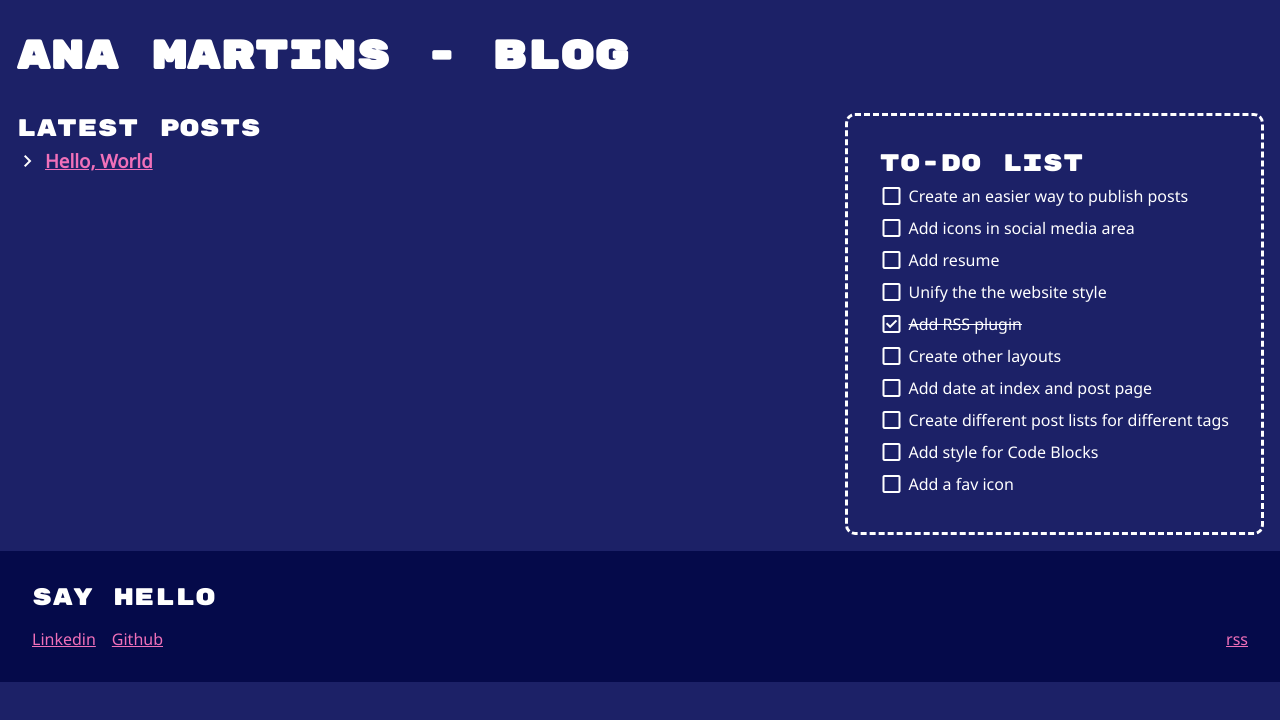
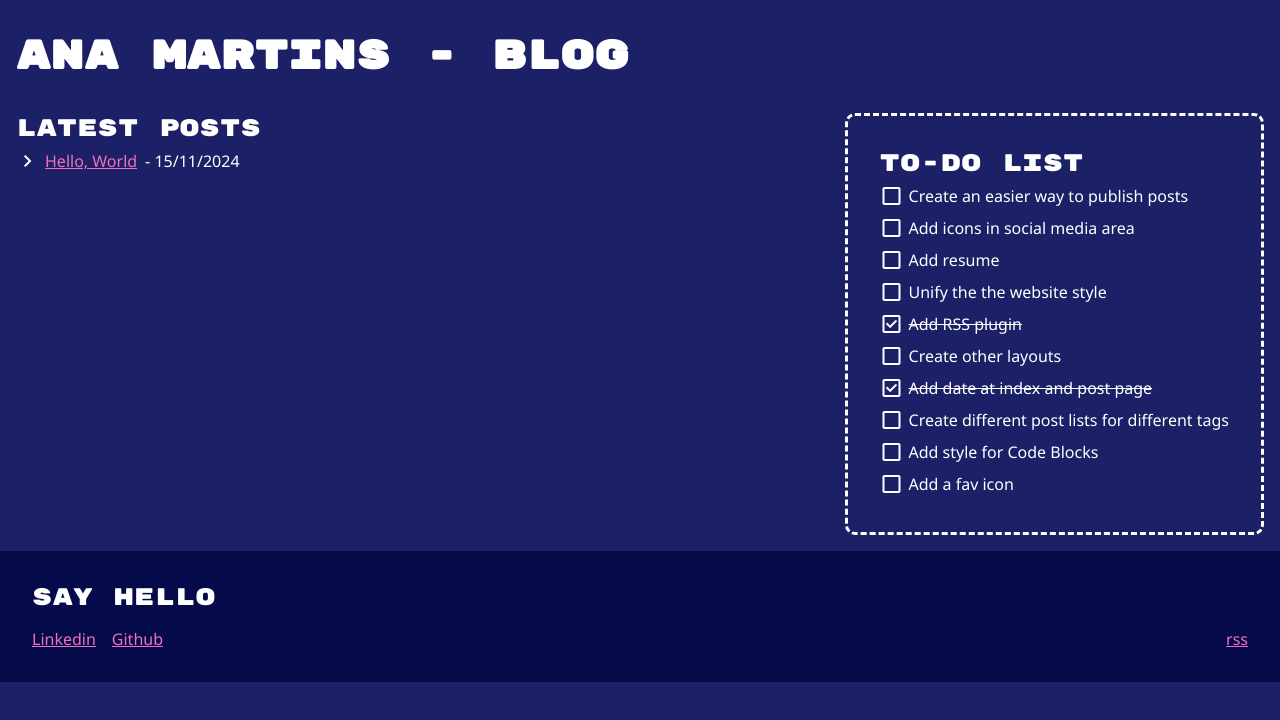
Before and after one commit to anamartins/eleventy-blog, an Eleventy site: page blog/index.html in a window 1280 px wide. Built offline with nearby package versions, Linux system fonts and the light colour scheme; Eleventy itself is replaced by a stand-in of ours; files that its build step writes are made by us from their sources.

Commit message:
add date in home and posts

```diff
--- a/blog/css/style.css
+++ b/blog/css/style.css
@@ -80,6 +80,18 @@ main {
 .latest-posts-item {
     display: flex;
     align-items: center;
+}
+
+.latest-posts-items {
+    padding: 0;
+}
+
+.latest-posts-item {
+    list-style-type: none;
+    margin-bottom: 0.5rem;
+}
+.latest-posts-item-date {
+    margin-left: 0.5rem;
 }
 
 h1 {
--- a/blog/index.html
+++ b/blog/index.html
@@ -24,14 +24,16 @@
     <main id="main-index">
         <div class="column">
             <h2>Latest posts</h2>
+            <nav class="latest-posts-items">
             {% for post in collections.post reversed %}
-                <h3 class="latest-posts-item">
+                <li class="latest-posts-item">
                     <span class="material-symbols-outlined">
                         chevron_forward
                     </span>
-                    <a href="{{post.url}}">{{post.data.title}}</a>
-                </h3>
+                    <a href="{{post.url}}">{{post.data.title}}</a> <span class="latest-posts-item-date"> - {{ post.date | postDate }}</span>
+                </li>
             {% endfor %}
+            </nav>
         </div>
 
         <div class="column todo-list">
@@ -75,9 +77,9 @@
                 </li>
                 <li class="todo-list-item">
                     <span class="material-symbols-outlined">
-                        check_box_outline_blank
+                        check_box
                     </span>
-                    <span>Add date at index and post page</span>
+                    <span><s>Add date at index and post page</s></span>
                 </li>
                 <li class="todo-list-item">
                     <span class="material-symbols-outlined">
--- a/blog/posts/posts.json
+++ b/blog/posts/posts.json
@@ -1,4 +1,5 @@
 {
     "layout": "layout.html",
-    "tags": "post"
+    "tags": "post",
+    "author": "Ana Martins"
 }
--- a/eleventy.config.js
+++ b/eleventy.config.js
@@ -1,6 +1,6 @@
 import syntaxHighlight from "@11ty/eleventy-plugin-syntaxhighlight";
 import { feedPlugin } from "@11ty/eleventy-plugin-rss";
-
+import { DateTime } from 'luxon'
 
 export default function(eleventyConfig) {
     eleventyConfig.addPassthroughCopy("./blog/css/style.css");
@@ -23,5 +23,19 @@ export default function(eleventyConfig) {
         }
       }
     });
-    eleventyConfig.setTemplateFormats("md,html,css");
+
+    eleventyConfig.addFilter("readableDate", (dateObj, format, zone) => {
+      // Formatting tokens for Luxon: https://moment.github.io/luxon/#/formatting?id=table-of-tokens
+      return DateTime.fromJSDate(dateObj, { zone: zone || "utc" }).toFormat(format || "dd LLLL yyyy");
+    });
+
+    eleventyConfig.addFilter("postDate", (dateObj, format, zone) => {
+      // Formatting tokens for Luxon: https://moment.github.io/luxon/#/formatting?id=table-of-tokens
+      return DateTime.fromJSDate(dateObj, { zone: zone || "utc" }).toFormat(format || "dd/LL/yyyy");
+    });
+
+    eleventyConfig.addFilter("htmlDateString", (dateObj) => {
+      // dateObj input: https://html.spec.whatwg.org/multipage/common-microsyntaxes.html#valid-date-string
+      return DateTime.fromJSDate(dateObj, { zone: "utc" }).toFormat('yyyy-LL-dd');
+    });
   };
```
Also changed, not shown: _includes/layout.html (+5 -1 lines).
